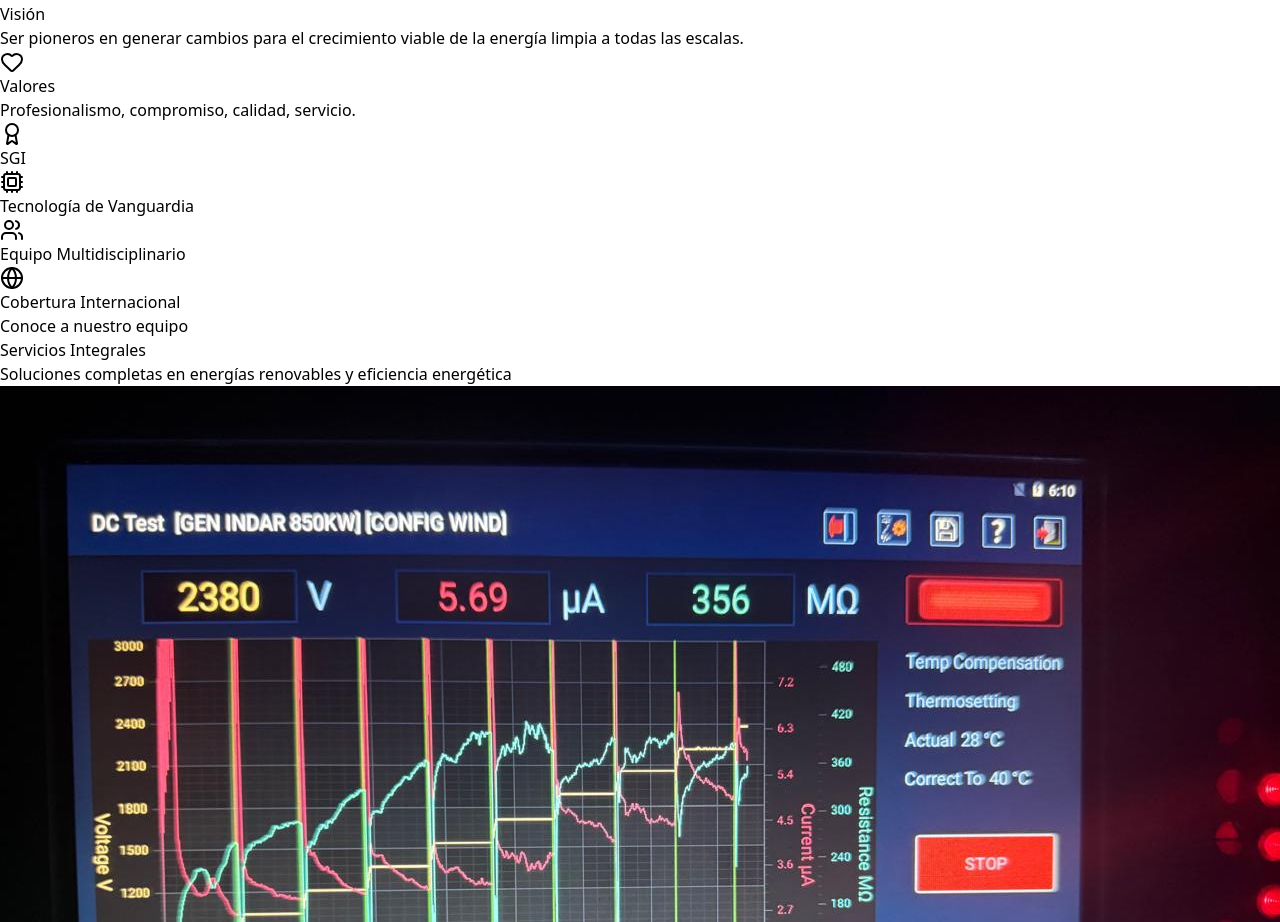
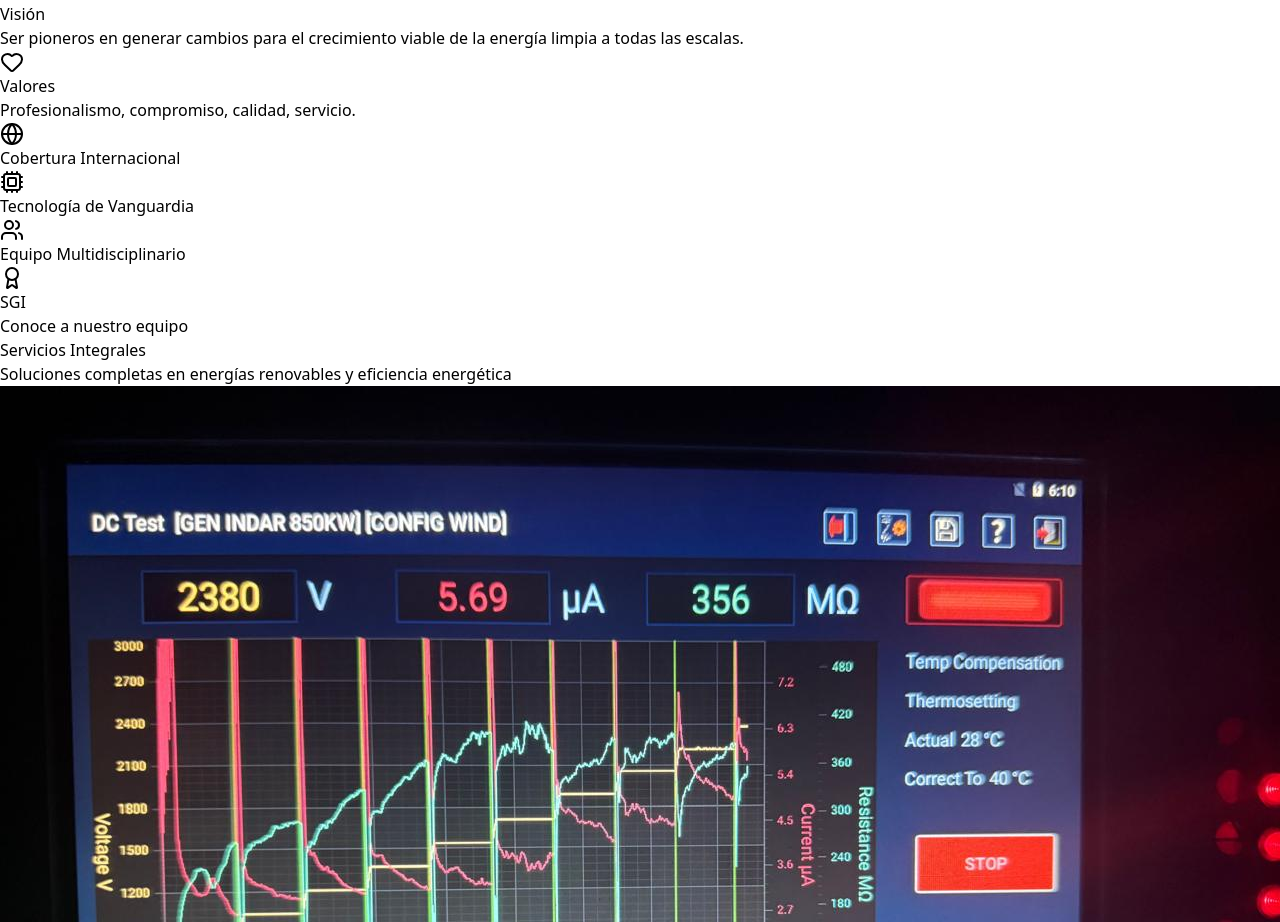
Before and after one commit to aka-jou/EMERGE_WEB, a React (Vite) app: page / in a window 1280 px wide. Shown: the part 5021-5943 px from the top of the page. Built offline with nearby package versions, Linux system fonts and the light colour scheme.

Commit message:
add images - Emerge website

```diff
--- a/src/components/landing/AboutSection.tsx
+++ b/src/components/landing/AboutSection.tsx
@@ -4,14 +4,12 @@
 import { Link } from "react-router-dom";
 
 
-
 export default function AboutSection() {
-
-
-
-
   return (
-    <section id="nosotros" className="py-16 md:py-24 bg-[#fcfcfc] overflow-hidden">
+    <section
+      id="nosotros"
+      className="py-16 md:py-24 bg-[#fcfcfc] overflow-hidden"
+    >
       <div className="container mx-auto px-4 md:px-8 lg:px-20 max-w-[1200px]">
         <motion.div
           initial="hidden"
@@ -19,15 +17,19 @@
           viewport={{ once: true, amount: 0.5 }}
           className="text-center mb-16 space-y-4"
         >
-          <h2 className="text-4xl md:text-5xl font-bold text-[#005900]">¿Quiénes Somos?</h2>
+          <h2 className="text-4xl md:text-5xl font-bold text-[#005900]">
+            ¿Quiénes Somos?
+          </h2>
           <div className="max-w-3xl mx-auto space-y-2">
-            <p className="text-xl text-[#404040]">Nuestra principal línea de acción implícito en nuestro nombre:</p>
+            <p className="text-xl text-[#404040]">
+              Nuestra principal línea de acción implícito en nuestro nombre:
+            </p>
             <p className="text-xl text-[#404040] font-medium">
-              Especialistas Mexicanos en Energía Renovables y Generadores Eléctricos
+              Especialistas Mexicanos en Energía Renovables y Generadores
+              Eléctricos
             </p>
           </div>
         </motion.div>
-
 
 
         <div className="grid lg:grid-cols-2 gap-12 lg:gap-20 items-center mb-16">
@@ -45,8 +47,10 @@
                 className="w-full h-full object-cover transform transition-transform duration-700 group-hover:scale-110"
               />
 
+
               {/* Overlay con texto */}
               <div className="absolute inset-0 bg-gradient-to-t from-black/60 via-black/20 to-transparent opacity-0 group-hover:opacity-100 transition-opacity duration-500" />
+
 
               {/* Texto centrado sobre la imagen */}
               <div className="absolute inset-0 flex items-center justify-center z-10">
@@ -63,7 +67,6 @@
             </div>
 
 
-
             <motion.div
               initial={{ scale: 0, opacity: 0 }}
               whileInView={{ scale: 1, opacity: 1 }}
@@ -72,9 +75,10 @@
               className="absolute top-2 right-0 bg-white shadow-[0_8px_30px_rgb(0,0,0,0.12)] p-4 rounded-xl z-20 w-40"
             >
               <div className="text-[#005900] text-3xl font-bold">18+</div>
-              <div className="text-[#525252] text-xs font-medium">Clientes Satisfechos</div>
+              <div className="text-[#525252] text-xs font-medium">
+                Clientes Satisfechos
+              </div>
             </motion.div>
-
 
 
             <motion.div
@@ -85,10 +89,11 @@
               className="absolute bottom-2 left-0 bg-white shadow-[0_8px_30px_rgb(0,0,0,0.12)] p-4 rounded-xl z-20 w-40"
             >
               <div className="text-[#005900] text-3xl font-bold">98%</div>
-              <div className="text-[#525252] text-xs font-medium">Índice de Éxito</div>
+              <div className="text-[#525252] text-xs font-medium">
+                Índice de Éxito
+              </div>
             </motion.div>
           </motion.div>
-
 
 
           <div className="grid grid-cols-1 sm:grid-cols-2 gap-5">
@@ -120,7 +125,6 @@
         </div>
 
 
-
         <motion.div
           initial={{ opacity: 0, y: 30 }}
           whileInView={{ opacity: 1, y: 0 }}
@@ -129,14 +133,25 @@
           className="bg-white rounded-xl shadow-sm border border-gray-100 py-6 px-4 mb-12"
         >
           <div className="flex flex-col md:flex-row md:flex-wrap justify-between gap-6 md:gap-4 text-center md:text-left">
-  <MiniBadge icon={<Award className="w-8 h-8 md:w-5 md:h-5 text-[#005900]" />} text="SGI" />
-  <MiniBadge icon={<Cpu className="w-8 h-8 md:w-5 md:h-5 text-[#005900]" />} text="Tecnología de Vanguardia" />
-  <MiniBadge icon={<Users className="w-8 h-8 md:w-5 md:h-5 text-[#005900]" />} text="Equipo Multidisciplinario" />
-  <MiniBadge icon={<Globe className="w-8 h-8 md:w-5 md:h-5 text-[#005900]" />} text="Cobertura Internacional" />
-</div>
+            <MiniBadge
+              icon={<Globe className="w-8 h-8 md:w-5 md:h-5 text-[#005900]" />}
+              text="Cobertura Internacional"
+            />
+            <MiniBadge
+              icon={<Cpu className="w-8 h-8 md:w-5 md:h-5 text-[#005900]" />}
+              text="Tecnología de Vanguardia"
+            />
+            <MiniBadge
+              icon={<Users className="w-8 h-8 md:w-5 md:h-5 text-[#005900]" />}
+              text="Equipo Multidisciplinario"
+            />
 
+            <MiniBadge
+              icon={<Award className="w-8 h-8 md:w-5 md:h-5 text-[#005900]" />}
+              text="SGI"
+            />
+          </div>
         </motion.div>
-
 
 
         <motion.div
@@ -159,15 +174,18 @@
 }
 
 
-
 function MiniBadge({ icon, text }: { icon: React.ReactNode; text: string }) {
   return (
-    <div className="flex items-center gap-3 mx-auto md:mx-0">
+    <div className="flex items-center gap-3 justify-center md:justify-start mx-auto md:mx-0">
       {icon}
-      <span className="text-sm font-medium text-[#404040]">{text}</span>
+      <span className="text-sm font-medium text-[#404040] whitespace-nowrap inline-block min-w-[220px] md:min-w-0 text-left md:text-left">
+        {text}
+      </span>
     </div>
   );
 }
+
+
 
 
 
```
